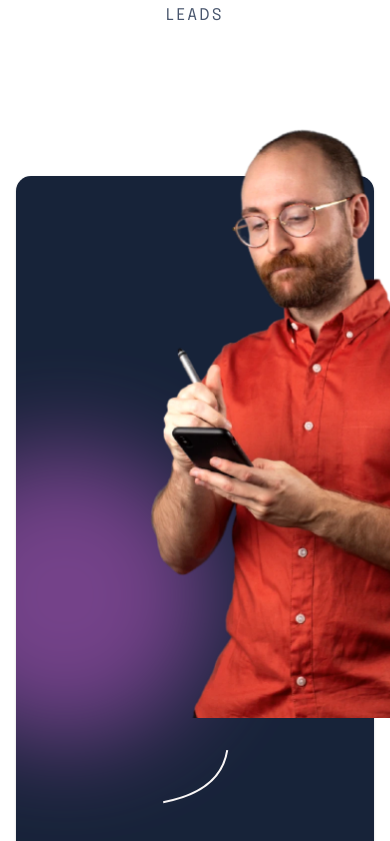
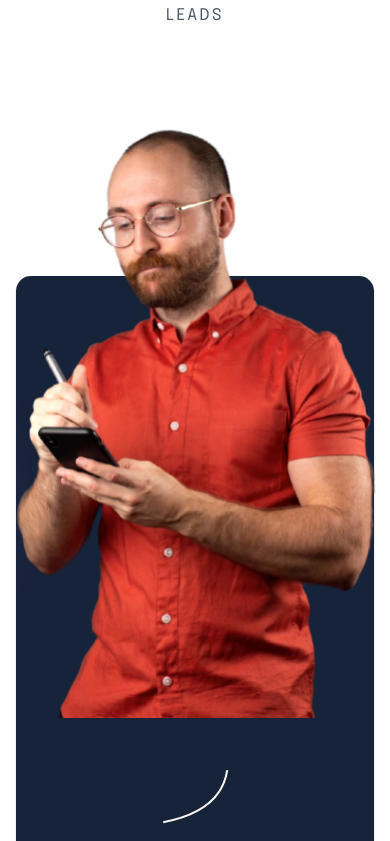
Before and after one commit to mseidel819/suite-landing-page, a React (Create React App) app: page / in a window 390 px wide. Shown: the part 1240-2081 px from the top of the page. Built offline with nearby package versions, Linux system fonts and the light colour scheme.

Commit message:
fixed jeremys responsiveness.

```diff
--- a/src/components/hero/hero.component.jsx
+++ b/src/components/hero/hero.component.jsx
@@ -1,4 +1,4 @@
-import { Container, Grid, CardMedia, Typography, Box } from "@mui/material";
+import { Container, Grid, CardMedia, Typography } from "@mui/material";
 import phoneImg from "../../assets/image-hero-landscape@2x.webp";
 import { ReactComponent as Curve } from "../../assets/pattern-curved-line-1.svg";
 import ButtonPrimary from "../buttons/button-primary.component";
--- a/src/components/jeremy/jeremy.component.jsx
+++ b/src/components/jeremy/jeremy.component.jsx
@@ -7,6 +7,7 @@ import "./jeremy.styles.css";
 const Jeremy = () => {
   return (
     <>
+      <Container maxWidth="lg">
         <CardMedia
           component="img"
           image={jeremyImg}
@@ -15,14 +16,18 @@ const Jeremy = () => {
             height: "589px",
             width: "auto",
             position: "relative",
-          top: "542px",
-          left: "150px",
-          marginTop: "-542px",
-          maginLeft: "-150px",
+
+            top: { md: "542px", xs: "442px" },
+            left: { md: "50px", xs: "0" },
+            margin: { xs: "0px auto", md: "0 0" },
+            marginTop: { xs: "-442px", md: "-542px" },
+            maginLeft: "-50px",
             overflow: "visible",
             zIndex: "3",
           }}
         />
+      </Container>
+
       <Container maxWidth="lg">
         <Card>
           <Grid
@@ -31,11 +36,16 @@ const Jeremy = () => {
             alignItems="center"
             rowSpacing={4}
             sx={{
-              padding: { xs: "0 16px", sm: "0 58px", md: "0px 125px" },
+              padding: {
+                xs: "50px 16px",
+                sm: "50px 58px",
+                md: "50px 125px 50px 125px",
+              },
+
               zIndex: 3,
             }}
           >
-            <Grid item md={5}>
+            <Grid item xs={12} md={5}>
               <div className="blur">
                 <Blur />
               </div>
@@ -45,7 +55,7 @@ const Jeremy = () => {
                 <LilCurve />
               </div>
             </Grid>
-            <Grid item md={5}>
+            <Grid item xs={12} md={5}>
               <Typography
                 variant="h2"
                 color="text.secondary"
--- a/src/components/jeremy/jeremy.styles.css
+++ b/src/components/jeremy/jeremy.styles.css
@@ -1,14 +1,17 @@
 .lil-curve {
   width: 64px;
+  text-align: center;
 }
 .jeremy-card {
   z-index: 10;
 }
 .blur {
   position: relative;
-  top: 150px;
-  left: -130px;
+  top: 100px;
+  left: -150px;
   z-index: 1;
+  margin-top: -100px;
+  width: 500px;
 }
 
 @media screen and (min-width: 900px) {
@@ -16,3 +19,25 @@
     transform: translateY(-100px);
   }
 }
+@media screen and (max-width: 900px) {
+  .blur {
+    position: relative;
+    top: 0px;
+    left: -10px;
+    margin: 0 auto;
+    margin-top: -100px;
+    margin-bottom: -30px;
+
+    text-align: center;
+  }
+}
+
+@media screen and (max-width: 600px) {
+  .blur {
+    top: 0px;
+    left: -500px;
+    margin-bottom: -30px;
+
+    text-align: center;
+  }
+}
```
Lines whose indentation alone changed are shown as unchanged.
